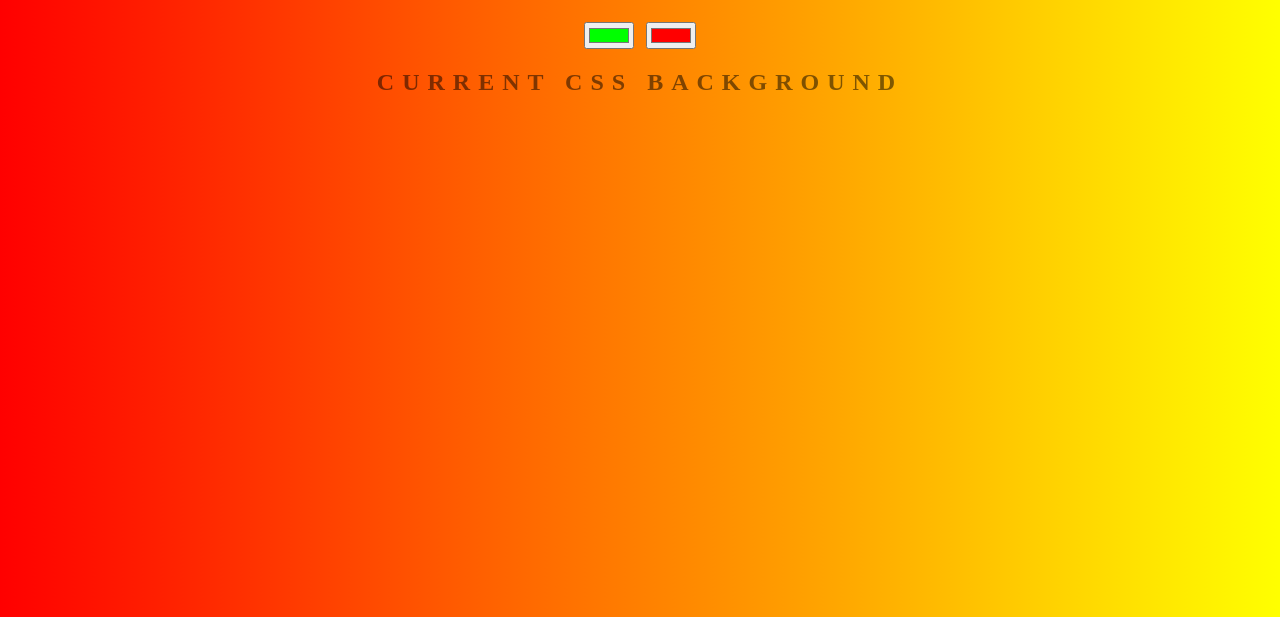
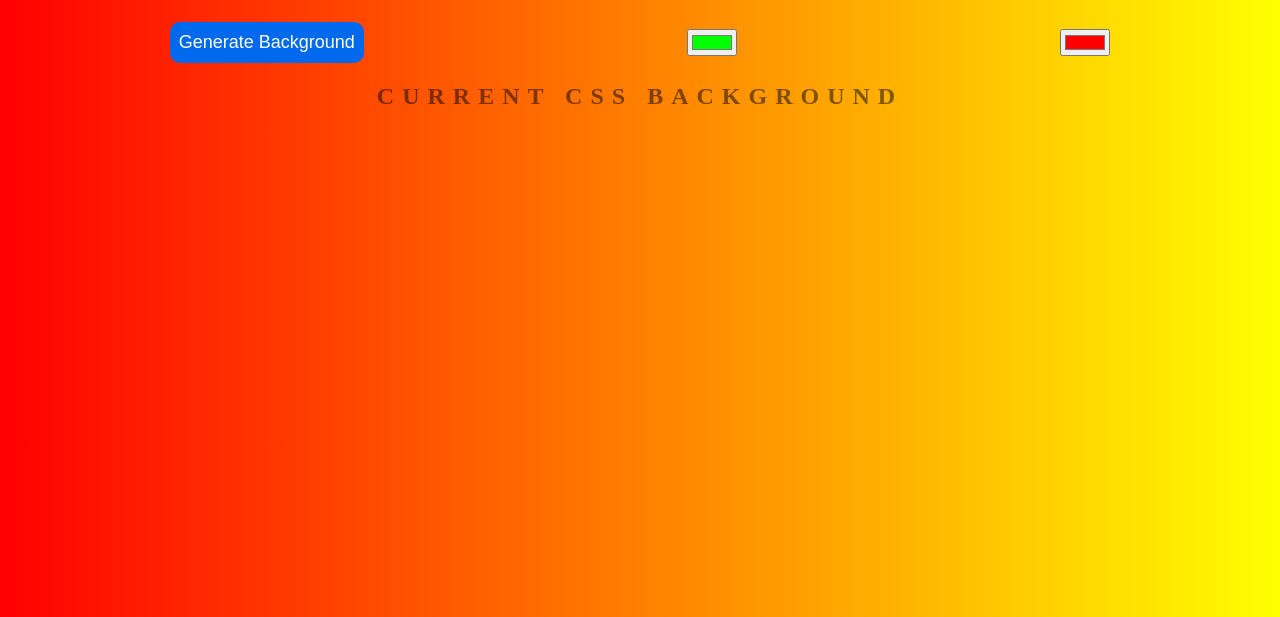
Before and after one commit to Eyosias1/background-generator-byeyos, a plain HTML site: page index.html in a window 1280 px wide. Shown: the part 183-800 px from the top of the page. Drawn offline with Linux system fonts and the light colour scheme.

Commit message:
added a feature to generate random background gradients

```diff
--- a/index.html
+++ b/index.html
@@ -8,8 +8,11 @@
 </head>
 <body id="gradient">
   <h1>Background Generator</h1>
-  <input type="color" class="colr1" name="colr1" id="" value="#00FF00">
-  <input type="color" class="colr2" name="colr2" id="" value="#ff0000">
+  <div class="container">
+    <a href="#" class="button-gen">Generate background</a>
+    <input type="color" class="colr1" name="colr1" id="" value="#00FF00">
+    <input type="color" class="colr2" name="colr2" id="" value="#ff0000">
+  </div>
   <h2>Current CSS Background</h2>
   <h3></h3>
   <script type="text/Javascript" src="script.js"></script>
--- a/script.js
+++ b/script.js
@@ -1,9 +1,8 @@
 var css = document.querySelector("h3");
-
 var color1 = document.querySelector(".colr1");
 var color2 = document.querySelector(".colr2");
-
 var body = document.getElementById("gradient");
+var button = document.querySelector(".button-gen");
 
 
 // there is an event called input
@@ -16,8 +15,22 @@ function setGradient() {
   + color2.value + ")";
   css.textContent = body.style.background + ";";
 }
+
+function generateRandomColor() {
+  // Generate random color with hex format
+  return  color = "#" + Math.floor(Math.random()*16777215).toString(16);
+}
+
+function genBackground() {
+  // get two random rgb values
+  color1.value = generateRandomColor()
+  color2.value = generateRandomColor();
+  setGradient();
+}
+
+// we can also do it this way oninput="setGradient()" on click function
 color1.addEventListener("input", setGradient);
 
 color2.addEventListener("input", setGradient);
 
-// oninput="setGradient()" on click function
+button.addEventListener("click", genBackground);
--- a/style.css
+++ b/style.css
@@ -24,3 +24,25 @@ h3 {
   text-transform: none;
   letter-spacing: 0.01em;
 }
+
+.button-gen {
+  /* display: inline-block;
+  justify-content: center; */
+  padding: 10px 9px;
+  background-color: #0069ed;
+  color: #ffffff;
+  border-radius: 10px;
+  font-size: 18px;
+  font-family: sans-serif;
+  text-align: center;
+  letter-spacing: 0;
+  text-decoration: none;
+  text-transform:capitalize;
+}
+
+.container {
+  display: flex;
+  justify-content: center;
+  justify-content: space-around;
+  align-items:center;
+}
```
Also changed, not shown: README.md.
